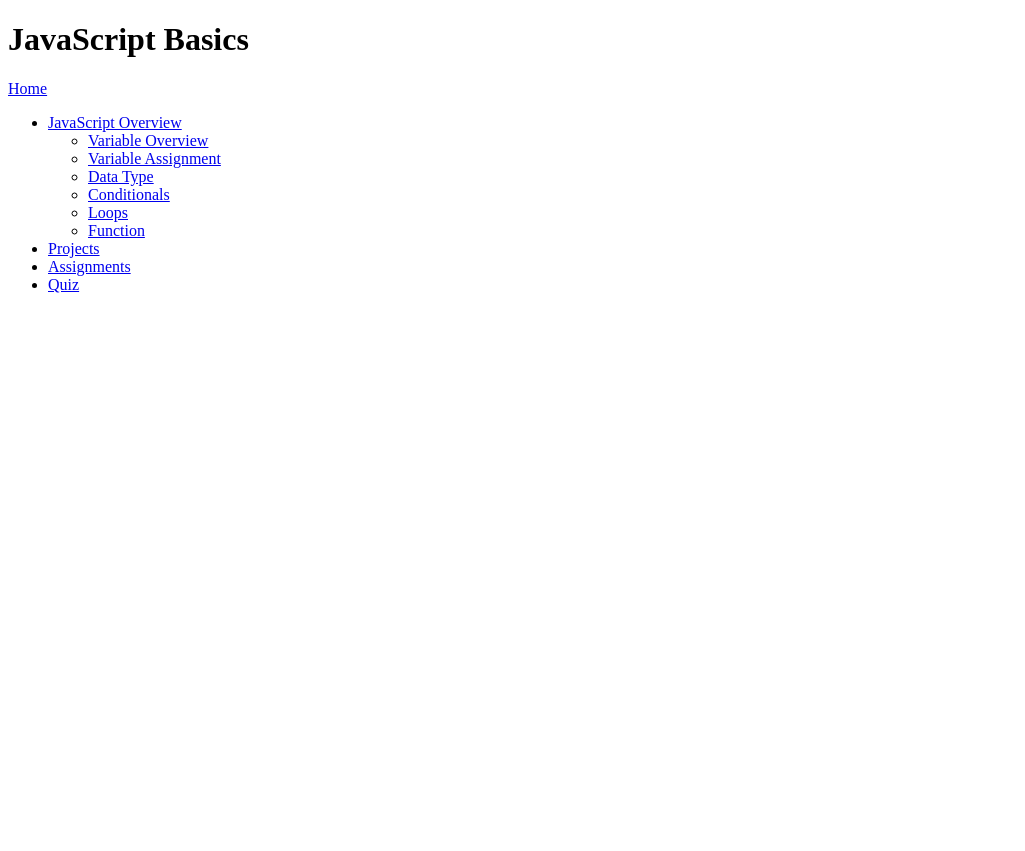
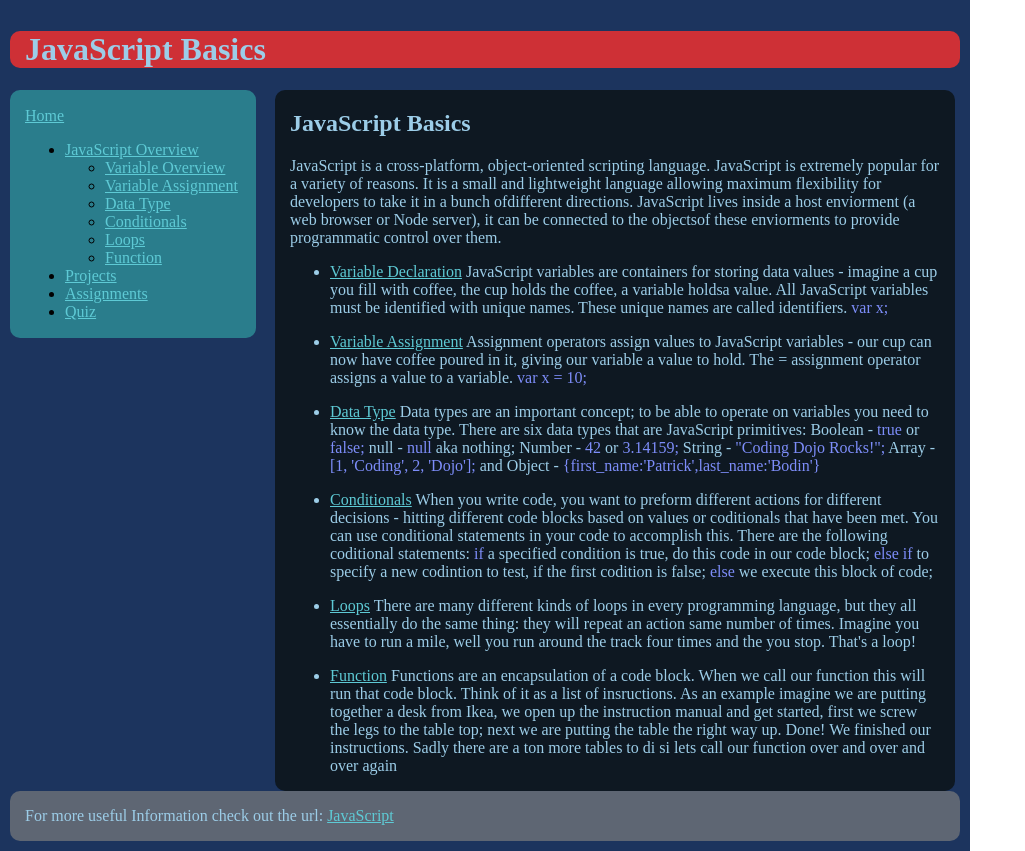
Before and after one commit to pm0n3s/HTML-CSS-JS, a plain HTML site: page JavaScript Basics/jsbasics.html in a window 1280 px wide. Shown: the whole page, without its empty margins (0-1025 px from the left). Before the commit the page ends 800 px from the top, so only its background shows below. Drawn offline with Linux system fonts and the light colour scheme.

Commit message:
completed JS Basics

```diff
--- a/JavaScript Basics/jsbasics.html
+++ b/JavaScript Basics/jsbasics.html
@@ -1,9 +1,10 @@
 <!DOCTYPE HTML>
-<HTML>
+<html lang="en">
 <head>
     <link rel="stylesheet" href="style.css">
     <title>JavaScript Basics</title>
 </head>
+
 <body>
     <div id="wrapper">
         <div id="header">
@@ -27,7 +28,25 @@
                 <li><a href="jsbasics.html">Quiz</a></li>
             </ul>
         </div>
-            <div></div>
+        <div id="main_content">
+            <h2>JavaScript Basics</h2>
+            <p>JavaScript is a cross-platform, object-oriented scripting language. JavaScript is extremely popular for a variety
+                of reasons. It is a small and lightweight language allowing maximum flexibility for developers to take it
+                in a bunch ofdifferent directions. JavaScript lives inside a host enviorment (a web browser or Node server),
+                it can be connected to the objectsof these enviorments to provide programmatic control over them.</p>
+            <ul>
+                <li><p><a href="jsbasics.html">Variable Declaration</a> JavaScript variables are containers for storing data values - imagine a cup you fill with coffee, the cup holds the coffee, a variable holdsa value. All JavaScript variables must be identified with unique names. These unique names are called identifiers. <span>var x;</span></p></li>
+                <li><p><a href="jsbasics.html">Variable Assignment</a> Assignment operators assign values to JavaScript variables - our cup can now have coffee poured in it, giving our variable a value to hold. The = assignment operator assigns a value to a variable. <span>var x = 10;</span></p></li>
+                <li><p><a href="jsbasics.html">Data Type</a> Data types are an important concept; to be able to operate on variables you need to know the data type. There are six data types that are JavaScript primitives: Boolean - <span>true</span> or <span>false;</span> null - <span>null</span> aka nothing; Number - <span>42</span> or <span>3.14159;</span> String - <span>"Coding Dojo Rocks!";</span> Array - <span>[1, 'Coding', 2, 'Dojo'];</span> and Object - <span>{first_name:'Patrick',last_name:'Bodin'}</span></p></li>
+                <li><p><a href="jsbasics.html">Conditionals</a> When you write code, you want to preform different actions for different decisions - hitting different code blocks based on values or coditionals that have been met. You can use conditional statements in your code to accomplish this. There are the following coditional statements: <span>if</span> a specified condition is true, do this code in our code block; <span>else if</span> to specify a new codintion to test, if the first codition is false; <span >else</span> we execute this block of code;</p></li>
+                <li><p><a href="jsbasics.html">Loops</a> There are many different kinds of loops in every programming language, but they all essentially do the same thing: they will repeat an action same number of times. Imagine you have to run a mile, well you run around the track four times and the you stop. That's a loop!</p></li>
+                <li><p><a href="jsbasics.html">Function</a> Functions are an encapsulation of a code block. When we call our function this will run that code block. Think of it as a list of insructions. As an example imagine we are putting together a desk from Ikea, we open up the instruction manual and get started, first we screw the legs to the table top; next we are putting the table the right way up. Done! We finished our instructions. Sadly there are a ton more tables to di si lets call our function over and over and over again</p></li>
+            </ul>
+        </div>
+        <div id="footer">
+            <p>For more useful Information check out the url: <a href="jsbasics.html">JavaScript</a></p>
+        </div>
     </div>
 </body>
-</HTML>
+
+</html>
--- a/JavaScript Basics/style.css
+++ b/JavaScript Basics/style.css
@@ -0,0 +1,46 @@
+body {
+    width: 970px;
+    margin: 0px;
+    padding: 0px;
+}
+#wrapper {
+    background-color: #1c345e;
+    padding: 10px;
+}
+#header {
+    background-color: #ce3036;
+    color: #9ccde8;
+    padding: 0px 15px;
+    border-radius: 10px;
+    font-weight: bold;
+    margin-bottom: 15px;
+}
+#nav {
+    background-color: #2a7d8c;
+    padding: 1px 1px 1px 15px;
+    border-radius: 10px;
+    width: 230px;
+    display: inline-block;
+    vertical-align: top;
+    margin-right: 15px;
+}
+#main_content {
+    background-color: #0e1822;
+    color: #9ccde8;
+    padding: .1px 15px;
+    border-radius: 10px;
+    display: inline-block;
+    width: 650px
+}
+#footer {
+    background-color: #5e6673;
+    color: #9ccde8;
+    padding: .1px 15px;
+    border-radius: 10px;
+}
+span {
+    color: #7d8df9;
+}
+a {
+    color: #5ecad5;
+}
```
Lines whose indentation alone changed are shown as unchanged.
